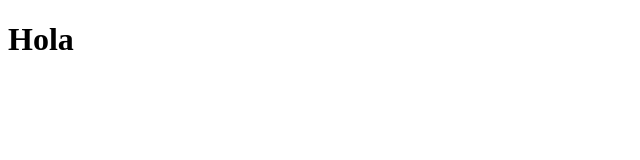
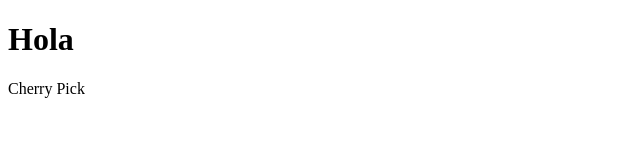
Before and after one commit to HumbertoSandoval25/Prueba, a plain HTML site: page index.html in a window 1280 px wide. Shown: the full height of the page, 0-640 px from the left. Drawn offline with Linux system fonts and the light colour scheme.

Commit message:
Adding a paragraph

```diff
--- a/index.html
+++ b/index.html
@@ -8,5 +8,6 @@
 </head>
 <body>
     <h1>Hola</h1>
+    <p>Cherry Pick</p>
 </body>
 </html>
```
